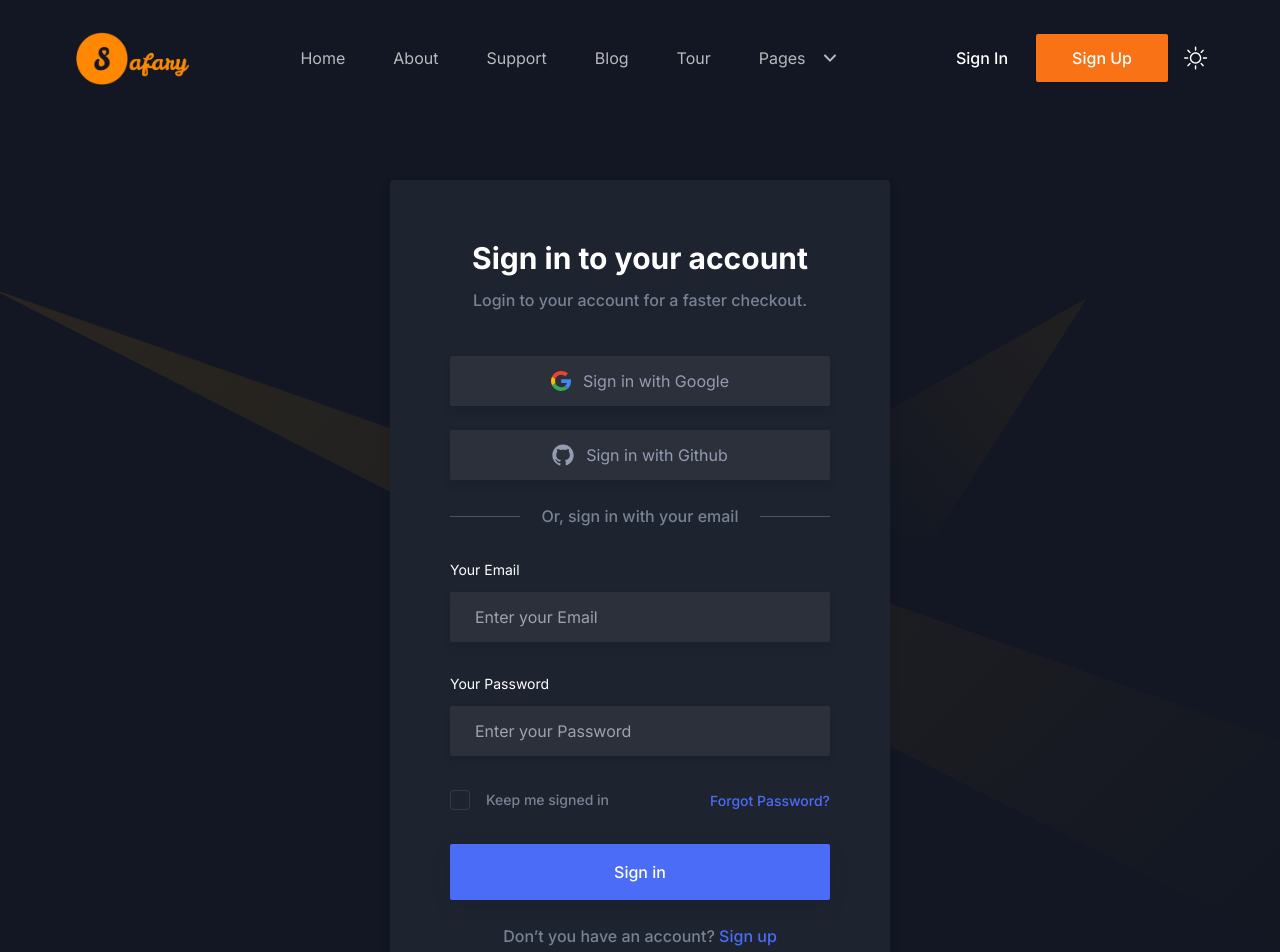
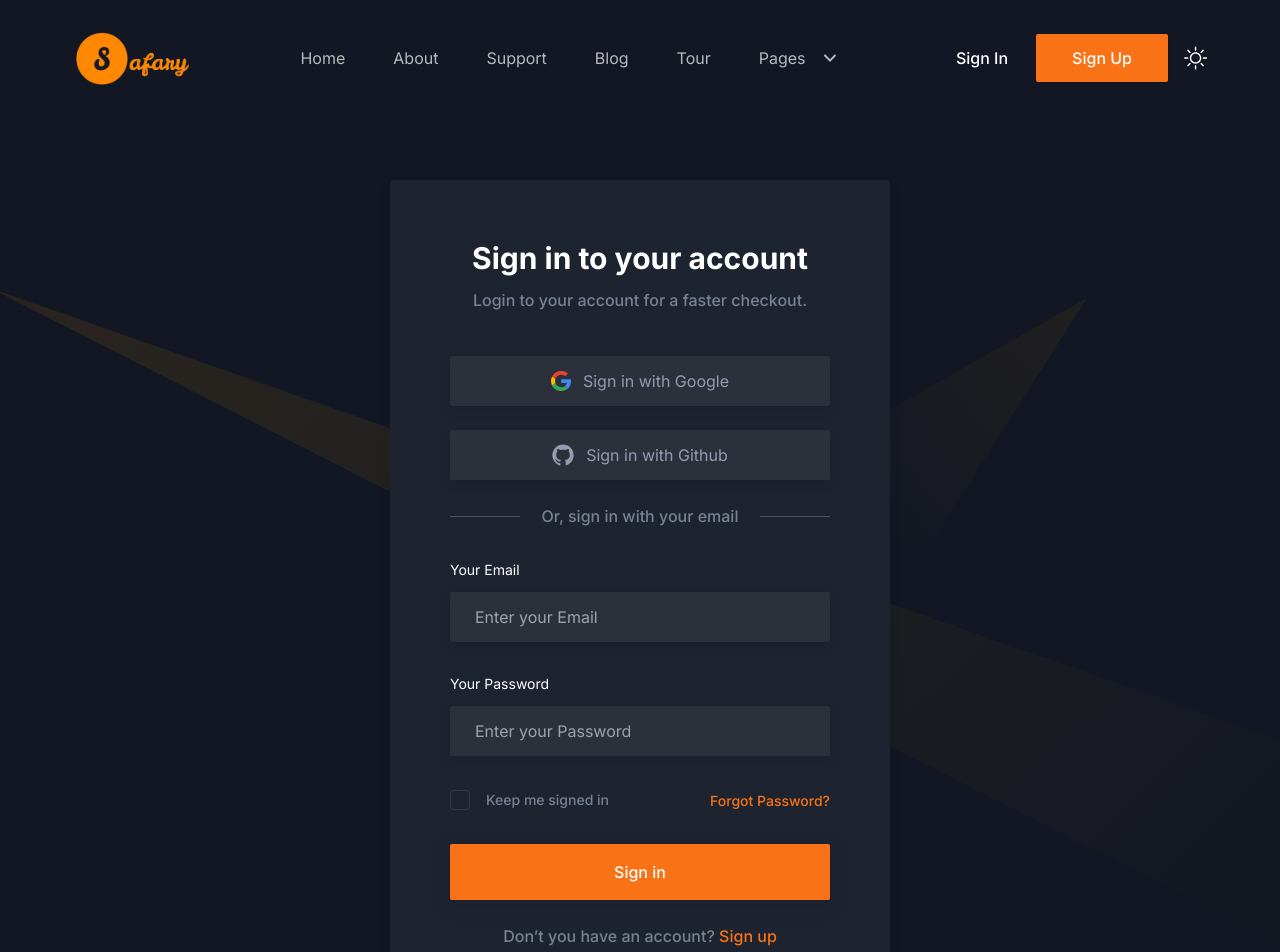
Before and after one commit to alyhani2024/SafaryApp, a Next.js app: page /signin in a window 1280 px wide. Shown: the top 952 px of the page. Built offline with nearby package versions, Linux system fonts and the light colour scheme.

Commit message:
ChangeColorSingIn

```diff
--- a/src/app/signin/page.tsx
+++ b/src/app/signin/page.tsx
@@ -22,7 +22,7 @@ const SigninPage = () => {
                 <p className="mb-11 text-center text-base font-medium text-body-color">
                   Login to your account for a faster checkout.
                 </p>
-                <button className="border-stroke dark:text-body-color-dark dark:shadow-two mb-6 flex w-full items-center justify-center rounded-sm border bg-[#f8f8f8] px-6 py-3 text-base text-body-color outline-none transition-all duration-300 hover:border-primary hover:bg-primary/5 hover:text-primary dark:border-transparent dark:bg-[#2C303B] dark:hover:border-primary dark:hover:bg-primary/5 dark:hover:text-primary dark:hover:shadow-none">
+                <button className="border-stroke dark:text-body-color-dark dark:shadow-two mb-6 flex w-full items-center justify-center rounded-sm border bg-[#f8f8f8] px-6 py-3 text-base text-body-color outline-none transition-all duration-300 hover:border-orange-500 hover:bg-orange-500/5 hover:text-orange-500 dark:border-transparent dark:bg-[#2C303B] dark:hover:border-orange-500 dark:hover:bg-orange-500/5 dark:hover:text-orange-500 dark:hover:shadow-none">
                   <span className="mr-3">
                     <svg
                       width="20"
@@ -59,7 +59,7 @@ const SigninPage = () => {
                   Sign in with Google
                 </button>
 
-                <button className="border-stroke dark:text-body-color-dark dark:shadow-two mb-6 flex w-full items-center justify-center rounded-sm border bg-[#f8f8f8] px-6 py-3 text-base text-body-color outline-none transition-all duration-300 hover:border-primary hover:bg-primary/5 hover:text-primary dark:border-transparent dark:bg-[#2C303B] dark:hover:border-primary dark:hover:bg-primary/5 dark:hover:text-primary dark:hover:shadow-none">
+                <button className="border-stroke dark:text-body-color-dark dark:shadow-two mb-6 flex w-full items-center justify-center rounded-sm border bg-[#f8f8f8] px-6 py-3 text-base text-body-color outline-none transition-all duration-300 hover:border-orange-500 hover:bg-orange-500/5 hover:text-orange-500 dark:border-transparent dark:bg-[#2C303B] dark:hover:border-orange-500 dark:hover:bg-orange-500/5 dark:hover:text-orange-500 dark:hover:shadow-none">
                   <span className="mr-3">
                     <svg
                       fill="currentColor"
@@ -92,7 +92,7 @@ const SigninPage = () => {
                       type="email"
                       name="email"
                       placeholder="Enter your Email"
-                      className="border-stroke dark:text-body-color-dark dark:shadow-two w-full rounded-sm border bg-[#f8f8f8] px-6 py-3 text-base text-body-color outline-none transition-all duration-300 focus:border-primary dark:border-transparent dark:bg-[#2C303B] dark:focus:border-primary dark:focus:shadow-none"
+                      className="border-stroke dark:text-body-color-dark dark:shadow-two w-full rounded-sm border bg-[#f8f8f8] px-6 py-3 text-base text-body-color outline-none transition-all duration-300 focus:border-orange-500 dark:border-transparent dark:bg-[#2C303B] dark:focus:border-orange-500 dark:focus:shadow-none"
                     />
                   </div>
                   <div className="mb-8">
@@ -106,7 +106,7 @@ const SigninPage = () => {
                       type="password"
                       name="password"
                       placeholder="Enter your Password"
-                      className="border-stroke dark:text-body-color-dark dark:shadow-two w-full rounded-sm border bg-[#f8f8f8] px-6 py-3 text-base text-body-color outline-none transition-all duration-300 focus:border-primary dark:border-transparent dark:bg-[#2C303B] dark:focus:border-primary dark:focus:shadow-none"
+                      className="border-stroke dark:text-body-color-dark dark:shadow-two w-full rounded-sm border bg-[#f8f8f8] px-6 py-3 text-base text-body-color outline-none transition-all duration-300 focus:border-orange-500 dark:border-transparent dark:bg-[#2C303B] dark:focus:border-orange-500 dark:focus:shadow-none"
                     />
                   </div>
                   <div className="mb-8 flex flex-col justify-between sm:flex-row sm:items-center">
@@ -146,21 +146,21 @@ const SigninPage = () => {
                     <div>
                       <a
                         href="#0"
-                        className="text-sm font-medium text-primary hover:underline"
+                        className="text-sm font-medium text-orange-500 hover:underline"
                       >
                         Forgot Password?
                       </a>
                     </div>
                   </div>
                   <div className="mb-6">
-                    <button className="shadow-submit dark:shadow-submit-dark flex w-full items-center justify-center rounded-sm bg-primary px-9 py-4 text-base font-medium text-white duration-300 hover:bg-primary/90">
+                    <button className="shadow-submit dark:shadow-submit-dark flex w-full items-center justify-center rounded-sm bg-orange-500 px-9 py-4 text-base font-medium text-white duration-300 hover:bg-orange-500/90">
                       Sign in
                     </button>
                   </div>
                 </form>
                 <p className="text-center text-base font-medium text-body-color">
                   Don’t you have an account?{" "}
-                  <Link href="/signup" className="text-primary hover:underline">
+                  <Link href="/signup" className="text-orange-500 hover:underline">
                     Sign up
                   </Link>
                 </p>
```
